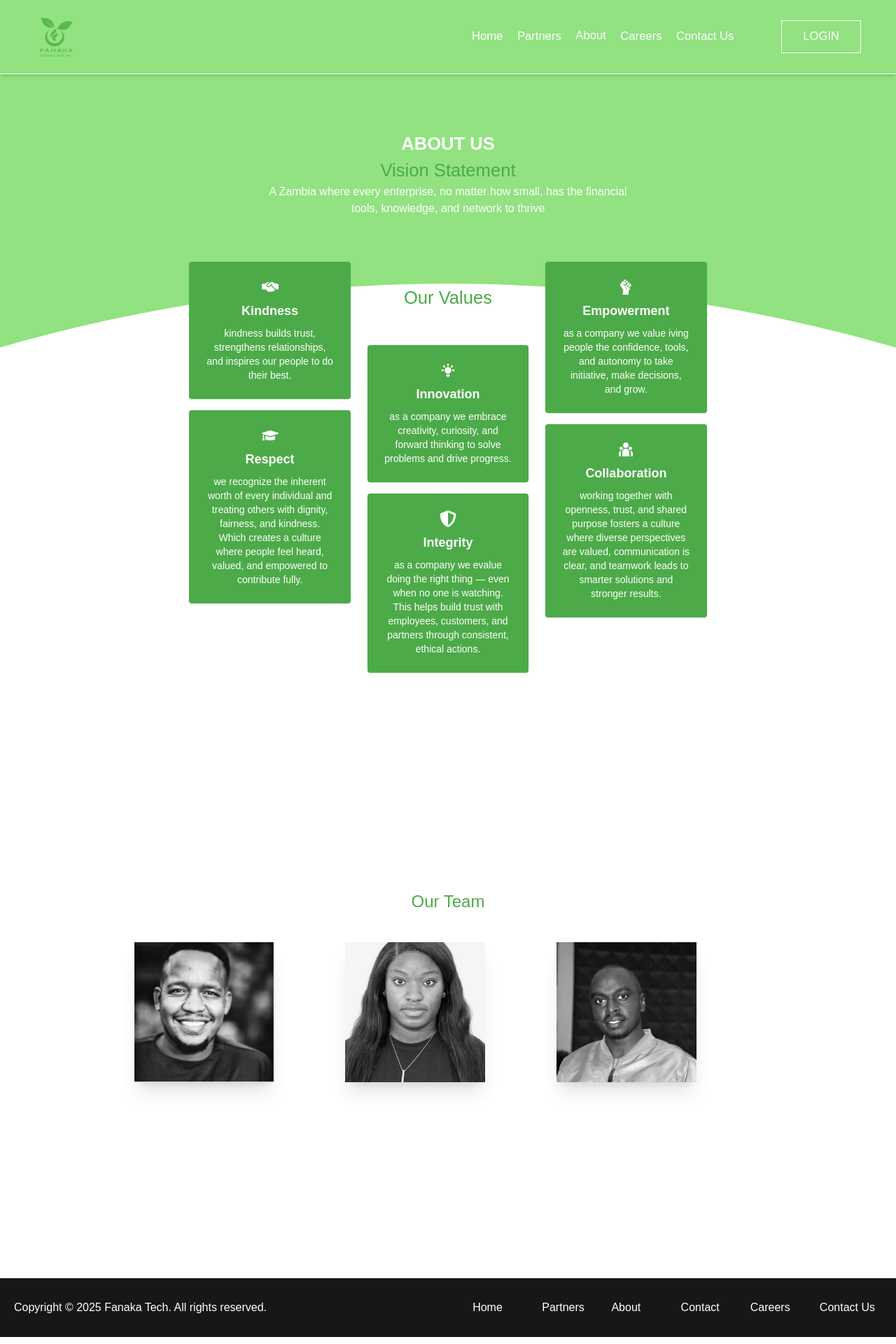
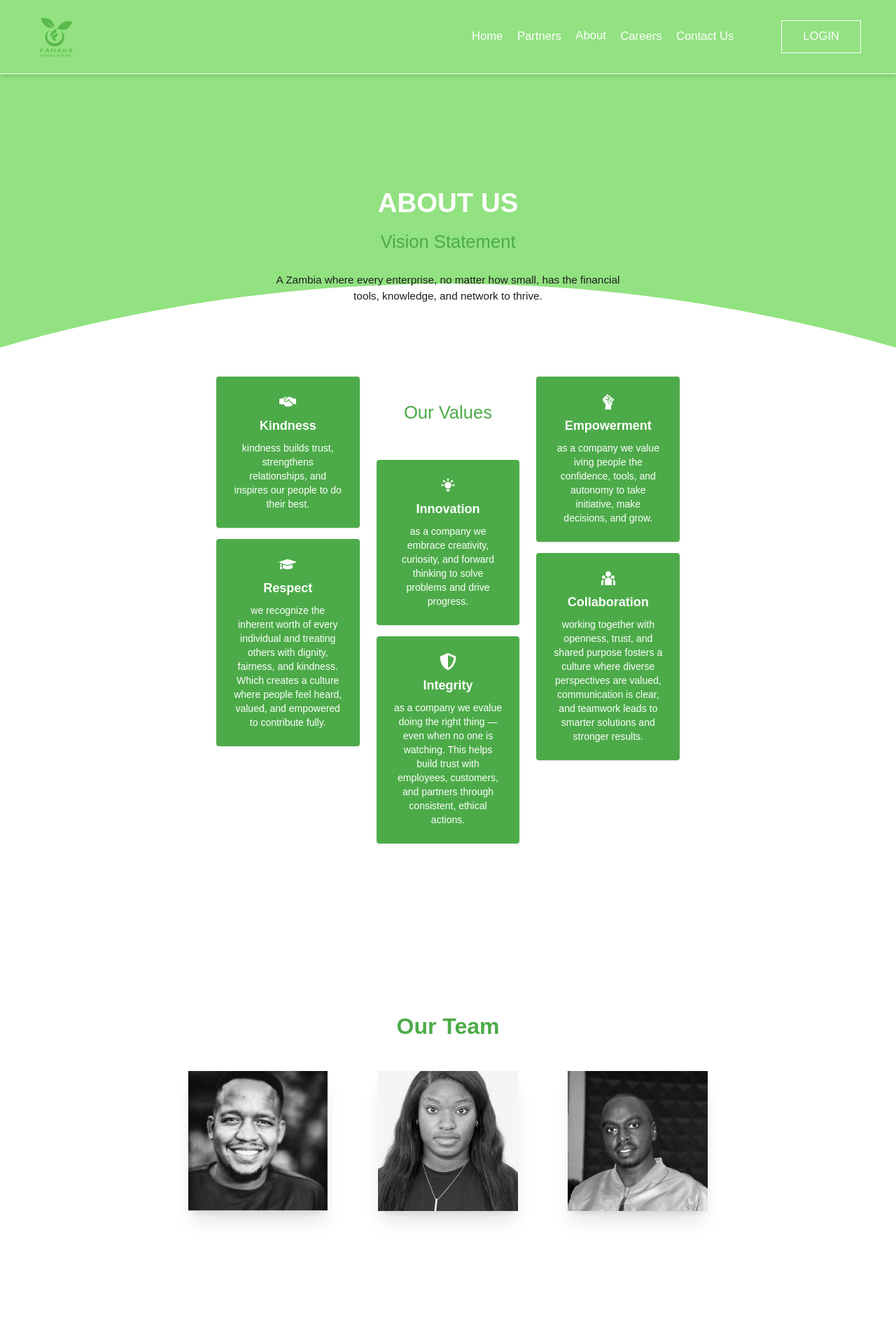
Before and after one commit to Leevai-Kaugu/fanaka-web-app, a Next.js app: page /about in a window 1280 px wide. Shown: the top 1920 px of the page at 70% size. Built offline with nearby package versions, Linux system fonts and the light colour scheme.

Commit message:
Complete responsive design

```diff
--- a/app/(root)/about/page.tsx
+++ b/app/(root)/about/page.tsx
@@ -1,44 +1,49 @@
+'use client';
+
 import Nav from '@/components/nav/page';
-import We_do from '@/components/our_values/page'
-import Our_team from '@/components/our_team/page'
-import Image from "next/image";
-import background from "@/public/Nav bg-01.svg"
-import Scroll from "@/components/scroll/page";
+import Values from '@/components/our_values/page';
+import OurTeam from '@/components/our_team/page';
+import Image from 'next/image';
+import background from '@/public/Nav bg-01.svg';
+import Scroll from '@/components/scroll/page';
 
+export default function AboutPage() {
+  return (
+    <Scroll>
+      <div className="relative grid w-full min-h-screen">
+        {/* Background Image */}
+        <Image
+          src={background}
+          alt="Background Image"
+          priority
+          className="object-cover col-start-1 row-start-1 w-full min-h-[80vh]"
+        />
 
+        {/* Main Content */}
+        <div className="relative flex flex-col w-full col-start-1 row-start-1 z-10">
+          <Nav />
 
+          {/* About Section */}
+          <section className="flex flex-col items-center justify-center text-center mt-24 md:mt-40 px-6 md:px-0">
+            <h1 className="text-[7vw] md:text-[3vw] text-white font-bold md:leading-tight">ABOUT US</h1>
+            <p className="text-fp text-[6vw] md:text-[2vw] md:mt-3">Vision Statement</p>
+            <p className="text-fg md:text-[1.2vw] text-[5vw] md:text-base w-full md:w-[40%] md:mt-6 mt-2">
+              A Zambia where every enterprise, no matter how small, has the financial tools, knowledge, and network to thrive.
+            </p>
+          </section>
 
-export default function Home() {
+          {/* Our Values Section */}
+          <section className="px-6 md:px-16 md:mt-20 mt-5">
+            <Values />
+          </section>
 
-
-  return (
-   <Scroll>
-      <div className='grid relative w-[100%] h-full'>
-        <Image
-          src={background} // Home page background
-          alt="Hero image"
-          width={1100}
-          height={900}
-          className="col-start-1 row-start-1 w-[100%] object-cover"
-        />
-        <div className="flex w-[100%] flex-col col-start-1 row-start-1 z-1">
-          <Nav/>
-            <div >
-                <div className='mt-[10vh] w-[100%] col-start-1 row-start-1 z-1 justify-center'>
-                    <div className='flex flex-col items-center justify-center mb-[5vh]'>
-                        <h1 className='text-[2vw] text-white font-bold'>ABOUT US</h1>
-                        <p className='text-fp text-[2vw]'>Vision Statement</p>
-                        <p className='text-white w-[40%] text-center'>A Zambia where every enterprise, no matter how small, has the financial tools, knowledge, and network to thrive</p>
-                    </div>
-                    <We_do/>
-                </div>
-                <div className='w-full flex justify-center flex-col items-center mt-[15vh]'>
-                    <div className='text-[1.5rem] mb-[5vh] text-fp'>Our Team</div>
-                    <Our_team/>
-                </div>
-            </div>
+          {/* Our Team Section */}
+          <section className="flex flex-col items-center mt-24 md:mt-32 px-6 md:px-16">
+            <h2 className="text-[6vw] md:text-[2rem] mb-10 text-fp font-semibold">Our Team</h2>
+            <OurTeam />
+          </section>
         </div>
-    </div>
-   </Scroll>
+      </div>
+    </Scroll>
   );
 }
--- a/app/(root)/career/page.tsx
+++ b/app/(root)/career/page.tsx
@@ -17,8 +17,7 @@ export default function Home(): JSX.Element {
         <Image
           src={background}
           alt="Hero background"
-          layout="responsive"
-          className="col-start-1 row-start-1 w-full h-auto object-cover"
+          className="col-start-1 row-start-1 w-full h-auto object-cover min-h-[80vh]"
         />
 
         {/* Overlay Content */}
@@ -26,16 +25,16 @@ export default function Home(): JSX.Element {
           <Nav />
 
           {/* Heading Section */}
-          <div className="flex flex-col items-center justify-center mt-[20vh] text-center px-4">
-            <h1 className="text-2xl md:text-4xl text-fp font-bold">CAREERS</h1>
-            <p className="text-white mt-2 max-w-xl">
+          <div className="flex flex-col items-center justify-center mt-[5vh] md:mt-[20vh] text-center px-4">
+            <h1 className="text-[7vw] md:text-[3vw] text-fp font-bold">CAREERS</h1>
+            <p className="text-pg mt-2 md:w-[40%] w-full">
               Grow With Us ~ Discover opportunities to build something amazing, challenging, inspiring, and rewarding.
             </p>
           </div>
 
           {/* Why Work With Us Section */}
-          <div className="flex flex-col items-center justify-center mt-[30vh] px-4 text-center">
-            <h2 className="text-xl md:text-2xl text-fp mb-6">Why work with us</h2>
+          <div className="flex flex-col items-center justify-center md:mt-[20vh] mt-[10vh] px-4 text-center">
+            <h2 className="text-xl md:text-2xl text-fp md:mb-6 mb-3">Why work with us</h2>
             <div className="flex flex-col md:flex-row gap-8 md:gap-[5vw] justify-center w-full max-w-6xl">
               {[
                 {
@@ -65,11 +64,10 @@ export default function Home(): JSX.Element {
             </div>
 
             {/* Oops Image */}
-            <div className="mt-[5vh] w-full max-w-5xl">
+            <div className="mt-[5vh] w-full max-w-5xl flex items-center justify-center">
               <Image
                 src={oops}
                 alt="Oops illustration"
-                layout="responsive"
                 className="cursor-pointer hover:scale-105 transition-transform duration-300 ease-in-out"
               />
             </div>
@@ -82,7 +80,7 @@ export default function Home(): JSX.Element {
             </div>
 
             {/* Socials */}
-            <div className="mt-6">
+            <div className="md:mt-6 mt-[0px]">
               <Socials />
             </div>
 
--- a/app/(root)/contact/page.tsx
+++ b/app/(root)/contact/page.tsx
@@ -22,46 +22,46 @@ export default function Home() {
 
   return (
    <Scroll>
-      <div className='grid relative w-[100%] h-full'>
+      <div className='grid relative w-[100%] h-full items-center'>
         <Image
           src={background} // Home page background
           alt="Hero image"
           width={1100}
           height={900}
-          className="col-start-1 row-start-1 w-[100%]"
+          className="col-start-1 row-start-1 w-[100%] min-h-[80vh] object-cover"
         />
         <div className="flex w-[100%] flex-col col-start-1 row-start-1 z-1">
           <Nav/>
-          <div className='col-start-1 row-start-1 z-1 w-full sel-f-center flex justify-center mt-[25vh]'>
-                <div className='w-[80%] h-fit bg-flp p-10 flex' style={{ boxShadow: '0 8px 50px rgba(0,0,0,0.2)' }}>
-                    <div className='flex w-full justify-around items-center'>
-                        <div className='w-[40%]'>
-                            <h1 className='text-fp text-[2vw] font-bold'>Contact</h1>
+          <div className='col-start-1 row-start-1 z-1 w-full sel-f-center flex justify-center md:mt-[25vh] mt-[10vh]'>
+                <div className='w-[90%] md:w-[80%] h-fit bg-flp p-10 flex' style={{ boxShadow: '0 8px 50px rgba(0,0,0,0.2)' }}>
+                    <div className='flex md:flex-row flex-col w-full justify-around items-center'>
+                        <div className='md:w-[40%] w-full md:text-start text-center'>
+                            <h1 className='text-fp text-[7vw] md:text-[2vw] font-bold'>Contact</h1>
                             <p className='text-white'>Have a question about how we might help you? Give us a call or visit our offices</p>
-                            <div className='grid grid-cols-2 gap-2 w-full'>
+                            <div className='grid md:grid-cols-2 grid-cols-1 gap-2 w-full'>
                                 <div>
-                                    <div className='flex gap-3 items-center mt-[5vh] text-fp'>
+                                    <div className='flex gap-3 items-center mt-[5vh] text-fp md:justify-start justify-center'>
                                         <FaPhoneAlt className='fill-fp'/>
                                         <p>Contact</p>
                                     </div>
                                     <p className='text-white'>+260 772829799</p>
                                 </div>
                                 <div>
-                                    <div className='flex gap-3 items-center mt-[5vh] text-fp'>
+                                    <div className='flex gap-3 items-center mt-[5vh] text-fp md:justify-start justify-center'>
                                         <FaClock className='fill-fp'/>
                                         <p>Working Hours</p>
                                     </div>
                                     <p className='text-white'>8:am - 5:pm, Mon - Sat</p>
                                 </div>
                                 <div>
-                                    <div className='flex gap-3 items-center mt-[5vh] text-fp'>
+                                    <div className='flex gap-3 items-center mt-[5vh] text-fp md:justify-start justify-center'>
                                         <FaLocationDot className='fill-fp'/>
                                         <p>Location</p>
                                     </div>
                                     <p className='text-white'>Arcades, Office No_203 2nd Floor, Blue House Lusaka, Zambia </p>
                                 </div>
                                 <div>
-                                    <div className='flex gap-3 items-center mt-[5vh] text-fp'>
+                                    <div className='flex gap-3 items-center mt-[5vh] text-fp md:justify-start justify-center'>
                                         <IoIosMail className='fill-fp size-[1.4em]'/>
                                         <p>Mail</p>
                                     </div>
@@ -69,7 +69,7 @@ export default function Home() {
                                 </div>
                             </div>
                         </div>
-                        <div className='w-[40%]'>
+                        <div className='md:w-[40%] w-full mt-[5vh] md:mt-0'>
                             <MessageForm/>
                         </div>
                     </div>
--- a/app/layout.tsx
+++ b/app/layout.tsx
@@ -40,9 +40,8 @@ export default function RootLayout({
                 <li className="m-[10px] hover:text-fp transition-all duration-300 ease-in"><Link href="/">Home</Link></li>
                 <li className="m-[10px] hover:text-fp transition-all duration-300 ease-in"><Link href="partners">Partners</Link></li>
                 <li className="m-[10px] hover:text-fp transition-all duration-300 ease-in"><Link href="about">About</Link></li>
+                <li className="m-[10px] hover:text-fp transition-all duration-300 ease-in"><Link href="career">Careers</Link></li>
                 <li className="m-[10px] hover:text-fp transition-all duration-300 ease-in"><Link href="contact">Contact</Link></li>
-                <li className="m-[10px] hover:text-fp transition-all duration-300 ease-in"><Link href="career">Careers</Link></li>
-                <li className="m-[10px] hover:text-fp transition-all duration-300 ease-in"><Link href="contact">Contact Us</Link></li>
               </ul>
             </div>
         </div>
--- a/components/agent_link/page.tsx
+++ b/components/agent_link/page.tsx
@@ -5,7 +5,7 @@ import React from 'react';
 
 export default function AgentLink() {
     return (
-        <div className='grid relative w-[100%] h-[40vh] overflow-hidden'>
+        <div className='grid relative w-[100%] md:h-[40vh] h-[20vh] overflow-hidden'>
                         <Image
                             src={bussinessLdy} // Home page background
                             alt="Hero image"
@@ -13,7 +13,7 @@ export default function AgentLink() {
                             height={900}
                             className="col-start-1 row-start-1 w-[100%] translate-y-[-15%] filter blur-[2px] brightness-90 hover:brightness-70 transition-all duration-300 ease-in-out"
                         />
-                        <button className='text-white text-[2vw] cursor-pointer col-start-1 row-start-1 z-1 absolute w-full h-full flex justify-center items-center hover:scale-105 hover:bg-fg/70 transition-all duration-500 ease-in-out'>
+                        <button className='text-fg text-[5vw] md:text-[2vw] cursor-pointer col-start-1 row-start-1 z-1 absolute w-full h-full flex justify-center items-center hover:scale-105 hover:bg-flp/70 transition-all duration-500 ease-in-out'>
                             Become a Field Entrepreneur
                         </button>
                     </div>
--- a/components/messageForm/page.tsx
+++ b/components/messageForm/page.tsx
@@ -6,7 +6,7 @@ export default function MessageForm() {
     return (
         <div>
             <form action="submit">
-                <p className='text-fp uppercase font-bold'>Get in Touch</p>
+                <p className='text-fp uppercase font-bold text-center md:text-start md:text-[2vw] text-[5vw]'>Get in Touch</p>
                 <div className="flex flex-col gap-4 w-full h-full">
                     <label htmlFor="name" className='text-white'>Name</label>
                     <input type="text" id="name" name="name" required className="border-b-2 border-white focus:outline-none focus:border-fp px-2" />
--- a/components/nav/page.tsx
+++ b/components/nav/page.tsx
@@ -82,10 +82,9 @@ export default function Navbar() {
               </button>
               <li><Link href="/" onClick={() => setIsOpen(false)}>Home</Link></li>
               <li><Link href="/about" onClick={() => setIsOpen(false)}>About</Link></li>
-              <li><Link href="/contact" onClick={() => setIsOpen(false)}>Contact</Link></li>
               <li><Link href="/partners" onClick={() => setIsOpen(false)}>Partners</Link></li>
               <li><Link href="/career" onClick={() => setIsOpen(false)}>Careers</Link></li>
-              <li><Link href="/contact" onClick={() => setIsOpen(false)}>Contact Us</Link></li>
+              <li><Link href="/contact" onClick={() => setIsOpen(false)}>Contact</Link></li>
             </motion.div>
           </>
         )}
--- a/components/our_team/page.tsx
+++ b/components/our_team/page.tsx
@@ -6,9 +6,9 @@ import deno from '@/public/DENO.png'
 
 export default function Our_team() {
   return (
-    <div className="grid grid-cols-1 sm:grid-cols-2 md:grid-cols-3 gap-2 w-[70%]">
+    <div className="grid grid-cols-1 sm:grid-cols-2 md:grid-cols-3 gap-2 w-[70%] place-items-center">
         <div className="group w-50 h-50 [perspective:1000px] cursor-pointer">
-            <div className="relative w-full h-full transition-transform duration-700             [transform-style:preserve-3d] group-hover:[transform:rotateX(180deg)] shadow-xl">
+            <div className="relative w-full h-full transition-transform duration-700 [transform-style:preserve-3d] group-hover:[transform:rotateX(180deg)] shadow-xl">
                 {/* Front Side */}
                 <div className="absolute w-full h-full backface-hidden overflow-hidden">
                     <Image
--- a/components/our_values/page.tsx
+++ b/components/our_values/page.tsx
@@ -92,7 +92,7 @@ function Card({
   if (item.highlight) {
     return (
       <div className="text-center px-6 py-8">
-        <h3 className="text-[2vw] text-fp">{item.title}</h3>
+        <h3 className="md:text-[2vw] text-[5.4vw] text-fp">{item.title}</h3>
       </div>
     );
   }
--- a/components/socials/page.tsx
+++ b/components/socials/page.tsx
@@ -8,7 +8,7 @@ import {
 
 export default function Socials() {
     return (
-        <div className='flex w-full justify-between my-[10vh] '>
+        <div className='flex gap-10'>
             <div><FaLinkedin className='size-[2rem] text-fp cursor-pointer'/></div>
             <div><FaFacebook className='size-[2rem] text-fp cursor-pointer'/></div>
             <div><FaInstagram className='size-[2rem] text-fp cursor-pointer'/></div>
```
Also changed, not shown: app/(root)/partners/page.tsx (+16 -16 lines).
